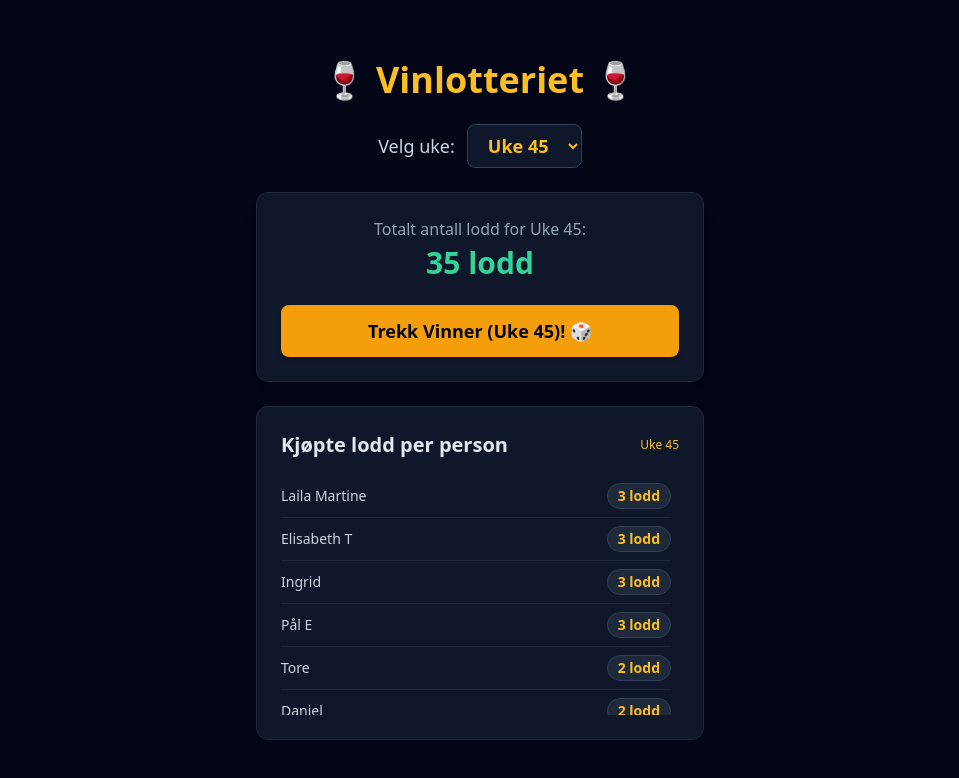
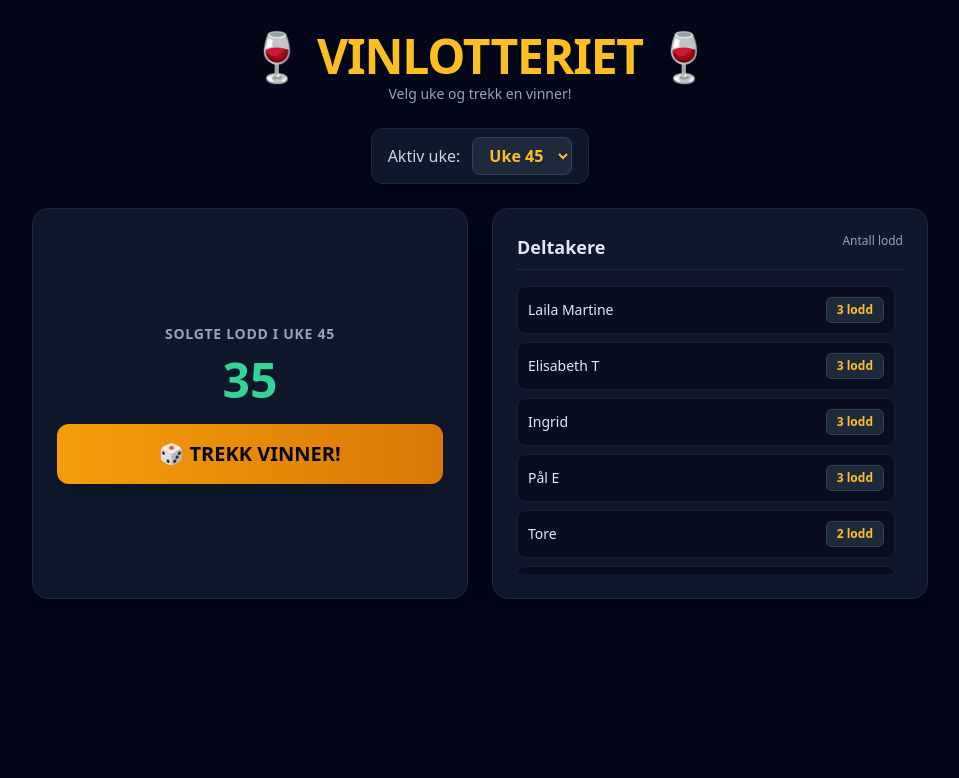
Before and after one commit to torefl06/Vinlotteri, a React (Vite) app: page / in a window 1280 px wide. Shown: the top 778 px of the page, without its empty margins (160-1119 px from the left). Built offline with nearby package versions, Linux system fonts and the light colour scheme.

Commit message:
Update App.jsx

```diff
--- a/App.jsx
+++ b/App.jsx
@@ -1,154 +1,60 @@
 import React, { useState } from 'react';
 
-// Oversikt over loddsalg per uke hentet fra skjemaet
+// Loddsalg per uke fra skjemaet
 const weeklyData = {
-  "Uke 45": [
-    { name: "Laila Martine", tickets: 3 },
-    { name: "Elisabeth T", tickets: 3 },
-    { name: "Ingrid", tickets: 3 },
-    { name: "Pål E", tickets: 3 },
-    { name: "Tore", tickets: 2 },
-    { name: "Daniel", tickets: 2 },
-    { name: "Alexander", tickets: 2 },
-    { name: "Hege", tickets: 2 },
-    { name: "Karoline", tickets: 2 },
-    { name: "Gro", tickets: 2 },
-    { name: "Jannicke", tickets: 2 },
-    { name: "Ingvild", tickets: 1 },
-    { name: "Ebbe", tickets: 1 },
-    { name: "Rene G", tickets: 2 },
-    { name: "Trine", tickets: 1 },
-    { name: "Charlotte", tickets: 1 },
-    { name: "Frode", tickets: 1 },
-    { name: "Normi", tickets: 1 },
-    { name: "Kristian", tickets: 1 }
-  ],
-  "Uke 46": [
-    { name: "Laila Martine", tickets: 3 },
-    { name: "Elisabeth T", tickets: 3 },
-    { name: "Ingrid", tickets: 3 },
-    { name: "Pål E", tickets: 2 },
-    { name: "Tore", tickets: 2 },
-    { name: "Daniel", tickets: 2 },
-    { name: "Alexander", tickets: 2 },
-    { name: "Hege", tickets: 2 },
-    { name: "Karoline", tickets: 2 },
-    { name: "Gro", tickets: 1 },
-    { name: "Jannicke", tickets: 2 },
-    { name: "Ingvild", tickets: 1 },
-    { name: "Ebbe", tickets: 1 },
-    { name: "Rene G", tickets: 2 },
-    { name: "Trine", tickets: 1 },
-    { name: "Charlotte", tickets: 1 },
-    { name: "Frode", tickets: 1 },
-    { name: "Normi", tickets: 1 }
-  ],
-  "Uke 47": [
-    { name: "Laila Martine", tickets: 3 },
-    { name: "Elisabeth T", tickets: 3 },
-    { name: "Ingrid", tickets: 3 },
-    { name: "Pål E", tickets: 3 },
-    { name: "Tore", tickets: 2 },
-    { name: "Daniel", tickets: 2 },
-    { name: "Alexander", tickets: 2 },
-    { name: "Hege", tickets: 2 },
-    { name: "Karoline", tickets: 1 },
-    { name: "Gro", tickets: 1 },
-    { name: "Jannicke", tickets: 2 },
-    { name: "Ingvild", tickets: 1 },
-    { name: "Ebbe", tickets: 1 },
-    { name: "Rene G", tickets: 2 },
-    { name: "Trine", tickets: 1 },
-    { name: "Charlotte", tickets: 1 },
-    { name: "Frode", tickets: 1 },
-    { name: "Normi", tickets: 1 }
-  ],
-  "Uke 48": [
-    { name: "Laila Martine", tickets: 3 },
-    { name: "Elisabeth T", tickets: 3 },
-    { name: "Ingrid", tickets: 3 },
-    { name: "Pål E", tickets: 2 },
-    { name: "Tore", tickets: 2 },
-    { name: "Daniel", tickets: 2 },
-    { name: "Alexander", tickets: 2 },
-    { name: "Hege", tickets: 2 },
-    { name: "Karoline", tickets: 1 },
-    { name: "Jannicke", tickets: 2 },
-    { name: "Ingvild", tickets: 1 },
-    { name: "Ebbe", tickets: 1 },
-    { name: "Rene G", tickets: 2 },
-    { name: "Trine", tickets: 1 },
-    { name: "Charlotte", tickets: 1 },
-    { name: "Frode", tickets: 1 },
-    { name: "Normi", tickets: 1 }
-  ],
-  "Uke 49": [
-    { name: "Laila Martine", tickets: 3 },
-    { name: "Elisabeth T", tickets: 3 },
-    { name: "Ingrid", tickets: 3 },
-    { name: "Pål E", tickets: 3 },
-    { name: "Tore", tickets: 2 },
-    { name: "Daniel", tickets: 2 },
-    { name: "Alexander", tickets: 2 },
-    { name: "Hege", tickets: 2 },
-    { name: "Karoline", tickets: 1 },
-    { name: "Jannicke", tickets: 2 },
-    { name: "Ingvild", tickets: 1 },
-    { name: "Ebbe", tickets: 1 },
-    { name: "Rene G", tickets: 2 },
-    { name: "Trine", tickets: 2 },
-    { name: "Charlotte", tickets: 1 },
-    { name: "Frode", tickets: 1 },
-    { name: "Normi", tickets: 1 }
-  ],
-  "Uke 50": [
-    { name: "Laila Martine", tickets: 3 },
-    { name: "Elisabeth T", tickets: 3 },
-    { name: "Ingrid", tickets: 3 },
-    { name: "Pål E", tickets: 2 },
-    { name: "Tore", tickets: 2 },
-    { name: "Daniel", tickets: 2 },
-    { name: "Alexander", tickets: 2 },
-    { name: "Hege", tickets: 2 },
-    { name: "Karoline", tickets: 1 },
-    { name: "Gro", tickets: 1 },
-    { name: "Jannicke", tickets: 2 },
-    { name: "Ingvild", tickets: 1 },
-    { name: "Ebbe", tickets: 1 },
-    { name: "Rene G", tickets: 1 },
-    { name: "Trine", tickets: 1 },
-    { name: "Charlotte", tickets: 1 },
-    { name: "Frode", tickets: 1 },
-    { name: "Normi", tickets: 1 }
-  ],
-  "Uke 51": [
-    { name: "Laila Martine", tickets: 3 },
-    { name: "Elisabeth T", tickets: 3 },
-    { name: "Ingrid", tickets: 3 },
-    { name: "Pål E", tickets: 2 },
-    { name: "Tore", tickets: 2 },
-    { name: "Daniel", tickets: 2 },
-    { name: "Alexander", tickets: 2 },
-    { name: "Hege", tickets: 2 },
-    { name: "Karoline", tickets: 1 },
-    { name: "Gro", tickets: 1 },
-    { name: "Jannicke", tickets: 1 },
-    { name: "Ingvild", tickets: 1 },
-    { name: "Ebbe", tickets: 1 },
-    { name: "Rene G", tickets: 1 },
-    { name: "Charlotte", tickets: 1 },
-    { name: "Normi", tickets: 1 }
-  ]
+  "Uke 45": {
+    "Laila Martine": 3, "Elisabeth T": 3, "Ingrid": 3, "Pål E": 3, "Tore": 2,
+    "Daniel": 2, "Alexander": 2, "Hege": 2, "Karoline": 2, "Gro": 2,
+    "Jannicke": 2, "Ingvild": 1, "Ebbe": 1, "Rene G": 2, "Trine": 1,
+    "Charlotte": 1, "Frode": 1, "Normi": 1, "Kristian": 1
+  },
+  "Uke 46": {
+    "Laila Martine": 3, "Elisabeth T": 3, "Ingrid": 3, "Pål E": 2, "Tore": 2,
+    "Daniel": 2, "Alexander": 2, "Hege": 2, "Karoline": 2, "Gro": 1,
+    "Jannicke": 2, "Ingvild": 1, "Ebbe": 1, "Rene G": 2, "Trine": 1,
+    "Charlotte": 1, "Frode": 1, "Normi": 1
+  },
+  "Uke 47": {
+    "Laila Martine": 3, "Elisabeth T": 3, "Ingrid": 3, "Pål E": 3, "Tore": 2,
+    "Daniel": 2, "Alexander": 2, "Hege": 2, "Karoline": 1, "Gro": 1,
+    "Jannicke": 2, "Ingvild": 1, "Ebbe": 1, "Rene G": 2, "Trine": 1,
+    "Charlotte": 1, "Frode": 1, "Normi": 1
+  },
+  "Uke 48": {
+    "Laila Martine": 3, "Elisabeth T": 3, "Ingrid": 3, "Pål E": 2, "Tore": 2,
+    "Daniel": 2, "Alexander": 2, "Hege": 2, "Karoline": 1, "Jannicke": 2,
+    "Ingvild": 1, "Ebbe": 1, "Rene G": 2, "Trine": 1, "Charlotte": 1,
+    "Frode": 1, "Normi": 1
+  },
+  "Uke 49": {
+    "Laila Martine": 3, "Elisabeth T": 3, "Ingrid": 3, "Pål E": 3, "Tore": 2,
+    "Daniel": 2, "Alexander": 2, "Hege": 2, "Karoline": 1, "Jannicke": 2,
+    "Ingvild": 1, "Ebbe": 1, "Rene G": 2, "Trine": 2, "Charlotte": 1,
+    "Frode": 1, "Normi": 1
+  },
+  "Uke 50": {
+    "Laila Martine": 3, "Elisabeth T": 3, "Ingrid": 3, "Pål E": 2, "Tore": 2,
+    "Daniel": 2, "Alexander": 2, "Hege": 2, "Karoline": 1, "Gro": 1,
+    "Jannicke": 2, "Ingvild": 1, "Ebbe": 1, "Rene G": 1, "Trine": 1,
+    "Charlotte": 1, "Frode": 1, "Normi": 1
+  },
+  "Uke 51": {
+    "Laila Martine": 3, "Elisabeth T": 3, "Ingrid": 3, "Pål E": 2, "Tore": 2,
+    "Daniel": 2, "Alexander": 2, "Hege": 2, "Karoline": 1, "Gro": 1,
+    "Jannicke": 1, "Ingvild": 1, "Ebbe": 1, "Rene G": 1, "Charlotte": 1, "Normi": 1
+  }
 };
 
 export default function App() {
   const [selectedWeek, setSelectedWeek] = useState("Uke 45");
   const [winner, setWinner] = useState(null);
 
-  const currentParticipants = weeklyData[selectedWeek] || [];
+  const currentData = weeklyData[selectedWeek] || {};
 
-  // Generer den komplette loddlisten for valgt uke
-  const ticketList = currentParticipants.flatMap(p => Array(p.tickets).fill(p.name));
+  // Konverter til liste med alle lodd
+  const ticketList = Object.entries(currentData).flatMap(([name, count]) =>
+    Array(count).fill(name)
+  );
 
   const drawWinner = () => {
     if (ticketList.length === 0) return;
@@ -156,63 +62,69 @@ export default function App() {
     setWinner(ticketList[randomIndex]);
   };
 
-  const handleWeekChange = (e) => {
-    setSelectedWeek(e.target.value);
-    setWinner(null); // Nullstill vinner når uke byttes
-  };
-
   return (
-    <div className="min-h-screen bg-slate-950 text-slate-100 flex flex-col items-center justify-center p-6">
-      <h1 className="text-4xl font-bold text-amber-400 mb-6">🍷 Vinlotteriet 🍷</h1>
+    <div className="min-h-screen bg-slate-950 text-slate-100 p-4 md:p-8 flex flex-col items-center">
+      {/* Tittel */}
+      <header className="text-center mb-6">
+        <h1 className="text-3xl md:text-5xl font-black text-amber-400 tracking-tight">
+          🍷 VINLOTTERIET 🍷
+        </h1>
+        <p className="text-slate-400 text-sm mt-1">Velg uke og trekk en vinner!</p>
+      </header>
 
       {/* Ukevelger */}
-      <div className="mb-6 flex items-center space-x-3">
-        <label className="text-slate-300 font-medium text-lg">Velg uke:</label>
+      <div className="mb-6 flex items-center space-x-3 bg-slate-900 p-2 px-4 rounded-xl border border-slate-800 shadow-md">
+        <span className="text-slate-300 font-medium">Aktiv uke:</span>
         <select
           value={selectedWeek}
-          onChange={handleWeekChange}
-          className="bg-slate-900 border border-slate-700 text-amber-400 font-bold py-2 px-4 rounded-lg focus:outline-none focus:border-amber-500 text-lg"
+          onChange={(e) => { setSelectedWeek(e.target.value); setWinner(null); }}
+          className="bg-slate-800 text-amber-400 font-bold py-1.5 px-3 rounded-lg border border-slate-700 focus:outline-none"
         >
-          {Object.keys(weeklyData).map(week => (
-            <option key={week} value={week}>{week}</option>
+          {Object.keys(weeklyData).map(w => (
+            <option key={w} value={w}>{w}</option>
           ))}
         </select>
       </div>
 
-      <div className="bg-slate-900 p-6 rounded-xl border border-slate-800 w-full max-w-md text-center shadow-xl mb-6">
-        <p className="text-slate-400 mb-1">Totalt antall lodd for {selectedWeek}:</p>
-        <p className="text-3xl font-extrabold text-emerald-400">{ticketList.length} lodd</p>
+      <div className="grid grid-cols-1 md:grid-cols-2 gap-6 w-full max-w-4xl">
+        {/* Treknings-boks */}
+        <div className="bg-slate-900 p-6 rounded-2xl border border-slate-800 shadow-xl flex flex-col items-center justify-center text-center">
+          <p className="text-slate-400 text-sm font-semibold uppercase tracking-wider">Solgte lodd i {selectedWeek}</p>
+          <p className="text-5xl font-black text-emerald-400 my-3">{ticketList.length}</p>
 
           <button
             onClick={drawWinner}
-          className="mt-6 w-full bg-amber-500 hover:bg-amber-600 text-slate-950 font-bold py-3 px-6 rounded-lg transition transform active:scale-95 text-lg shadow-md"
+            className="w-full bg-gradient-to-r from-amber-500 to-amber-600 hover:from-amber-600 hover:to-amber-700 text-slate-950 font-black py-4 px-6 rounded-xl transition transform active:scale-95 text-xl shadow-lg mt-2"
           >
-          Trekk Vinner ({selectedWeek})! 🎲
+            🎲 TREKK VINNER!
           </button>
 
           {winner && (
-          <div className="mt-6 p-4 bg-emerald-950 border border-emerald-500 rounded-lg animate-bounce">
-            <p className="text-emerald-300 text-sm uppercase tracking-wide">Gratulerer til!</p>
-            <p className="text-2xl font-black text-emerald-100 mt-1">{winner} 🎉</p>
+            <div className="mt-6 w-full p-4 bg-emerald-950/80 border-2 border-emerald-500 rounded-xl animate-bounce">
+              <p className="text-emerald-400 text-xs font-bold uppercase tracking-widest">Vinner av {selectedWeek}</p>
+              <p className="text-3xl font-black text-white mt-1">{winner} 🎉</p>
             </div>
           )}
         </div>
 
-      <div className="bg-slate-900 p-6 rounded-xl border border-slate-800 w-full max-w-md">
-        <h2 className="text-xl font-bold mb-4 text-slate-200 flex justify-between items-center">
-          <span>Kjøpte lodd per person</span>
-          <span className="text-xs text-amber-400 font-normal">{selectedWeek}</span>
+        {/* Oversikt over lodd per person */}
+        <div className="bg-slate-900 p-6 rounded-2xl border border-slate-800 shadow-xl">
+          <h2 className="text-lg font-bold text-slate-200 mb-4 pb-2 border-b border-slate-800 flex justify-between">
+            <span>Deltakere</span>
+            <span className="text-slate-400 text-xs font-normal">Antall lodd</span>
           </h2>
-        <ul className="divide-y divide-slate-800 max-h-60 overflow-y-auto pr-2">
-          {currentParticipants.map((p, index) => (
-            <li key={index} className="py-2 flex justify-between items-center text-sm">
-              <span className="text-slate-300 font-medium">{p.name}</span>
-              <span className="bg-slate-800 text-amber-400 font-bold px-2.5 py-0.5 rounded-full border border-slate-700">
-                {p.tickets} lodd
+
+          <div className="max-h-72 overflow-y-auto pr-2 space-y-2">
+            {Object.entries(currentData).map(([name, count]) => (
+              <div key={name} className="flex justify-between items-center bg-slate-950/50 p-2.5 rounded-lg border border-slate-800/60">
+                <span className="text-slate-200 font-medium text-sm">{name}</span>
+                <span className="bg-slate-800 text-amber-400 font-bold text-xs px-2.5 py-1 rounded-md border border-slate-700">
+                  {count} lodd
                 </span>
-            </li>
+              </div>
             ))}
-        </ul>
+          </div>
+        </div>
       </div>
     </div>
   );
```
Lines whose indentation alone changed are shown as unchanged.
